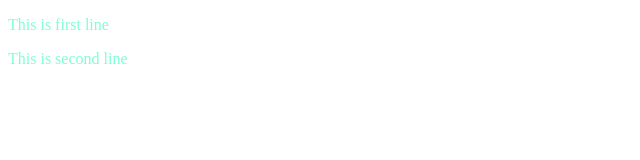
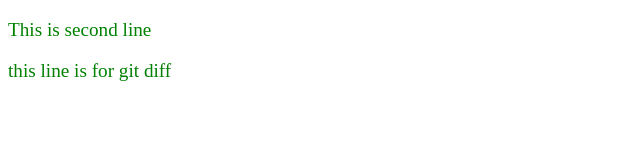
Before and after one commit to Jatinsharma2006/examplerepo, a plain HTML site: page index.html in a window 1280 px wide. Shown: the whole page, without its empty margins (0-640 px from the left). Drawn offline with Linux system fonts and the light colour scheme.

Commit message:
second commit

```diff
--- a/index.html
+++ b/index.html
@@ -7,7 +7,7 @@
     <title>Document</title>
 </head>
 <body>
-   <p>This is first line </p>
    <p>This is second line </p>
+   <p>this line is for git diff</p>
 </body>
 </html>
--- a/style.css
+++ b/style.css
@@ -1,3 +1,4 @@
 p{
-    color:aquamarine;
+    color:green;
+    font-size: larger;
 }
```
Also changed, not shown: 1 other file.
